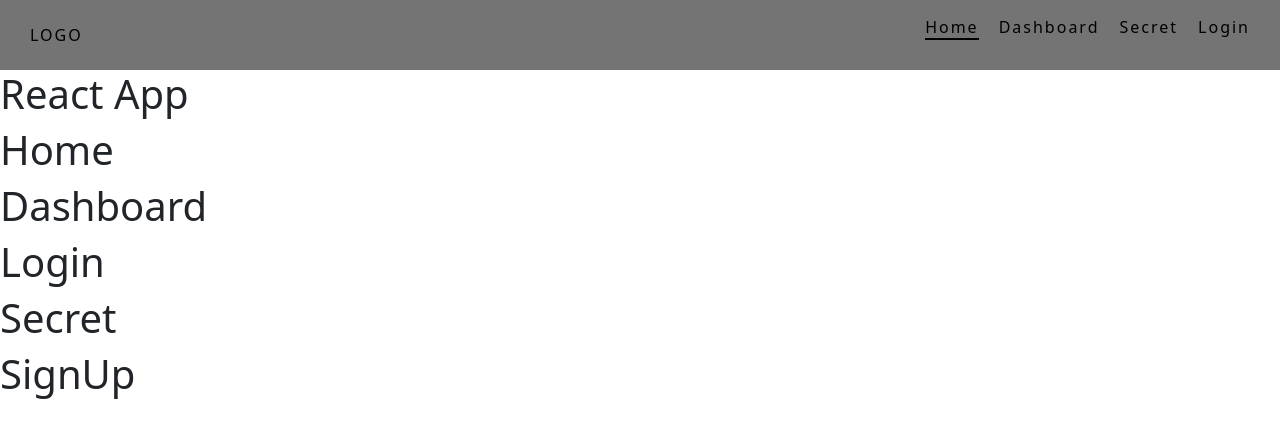
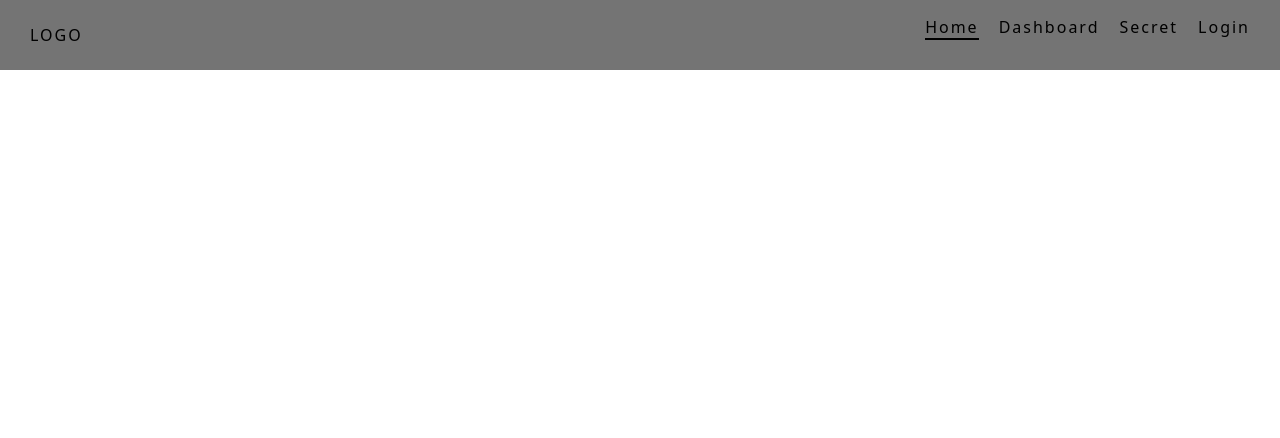
Before and after one commit to JuanSRovira/Front-End-Practices., a React (Vite) app in the folder 28-SassPractice/: page /SignUp in a window 1280 px wide. Shown: the top 438 px of the page. Built offline with nearby package versions, Linux system fonts and the light colour scheme.

Commit message:
json web service / ecomerce

```diff
--- a/28-SassPractice/src/App.jsx
+++ b/28-SassPractice/src/App.jsx
@@ -1,18 +1,15 @@
 import './App.css'
-import { Home, Dashboard, Login, Secret, SignUp } from '@/pages'
 import Header from './components/Header/Header'
+import { BrowserRouter } from 'react-router-dom'
+import RoutesIndex from './routes/Index'
 
 function App () {
   return (
     <>
-      <Header />
-      <h1>React App</h1>
-      <Home />
-      <Dashboard />
-      <Login />
-      <Secret />
-      <SignUp />
-
+      <BrowserRouter>
+        <Header />
+        <RoutesIndex />
+      </BrowserRouter>
     </>
   )
 }
--- /dev/null
+++ b/28-SassPractice/src/routes/Index.jsx
@@ -0,0 +1,17 @@
+import { Routes, Route } from 'react-router-dom'
+import React from 'react'
+import { Dashboard, Home, Login, Secret, SignUp } from '../pages'
+
+const RoutesIndex = () => {
+  return (
+    <Routes>
+      <Route path='/' element={Home}> </Route>
+      <Route path='/Dashboard' element={Dashboard}> </Route>
+      <Route path='/Login' element={Login} />
+      <Route path='/Secret' element={Secret} />
+      <Route path='/SignUp' element={SignUp} />
+    </Routes>
+  )
+}
+
+export default RoutesIndex
```
